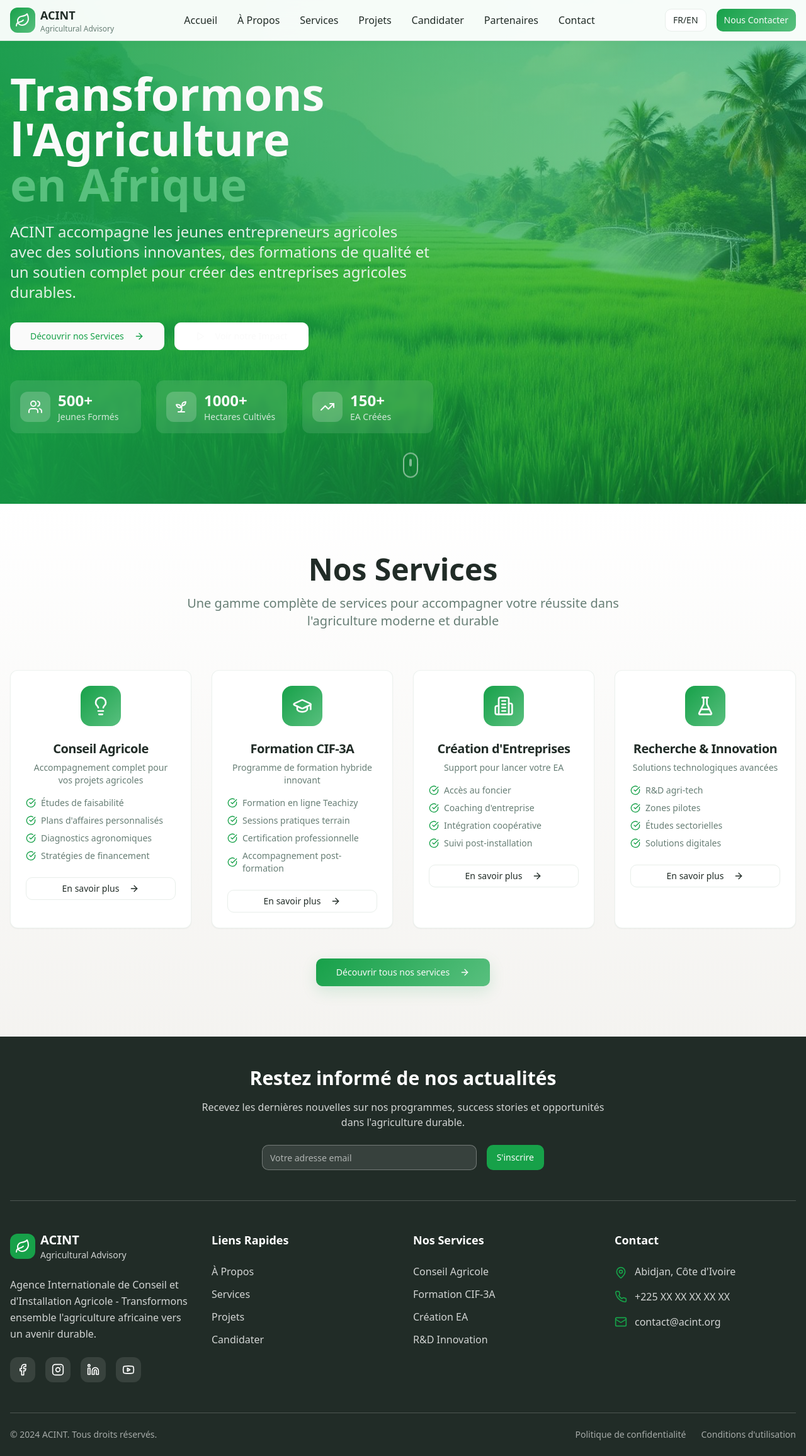
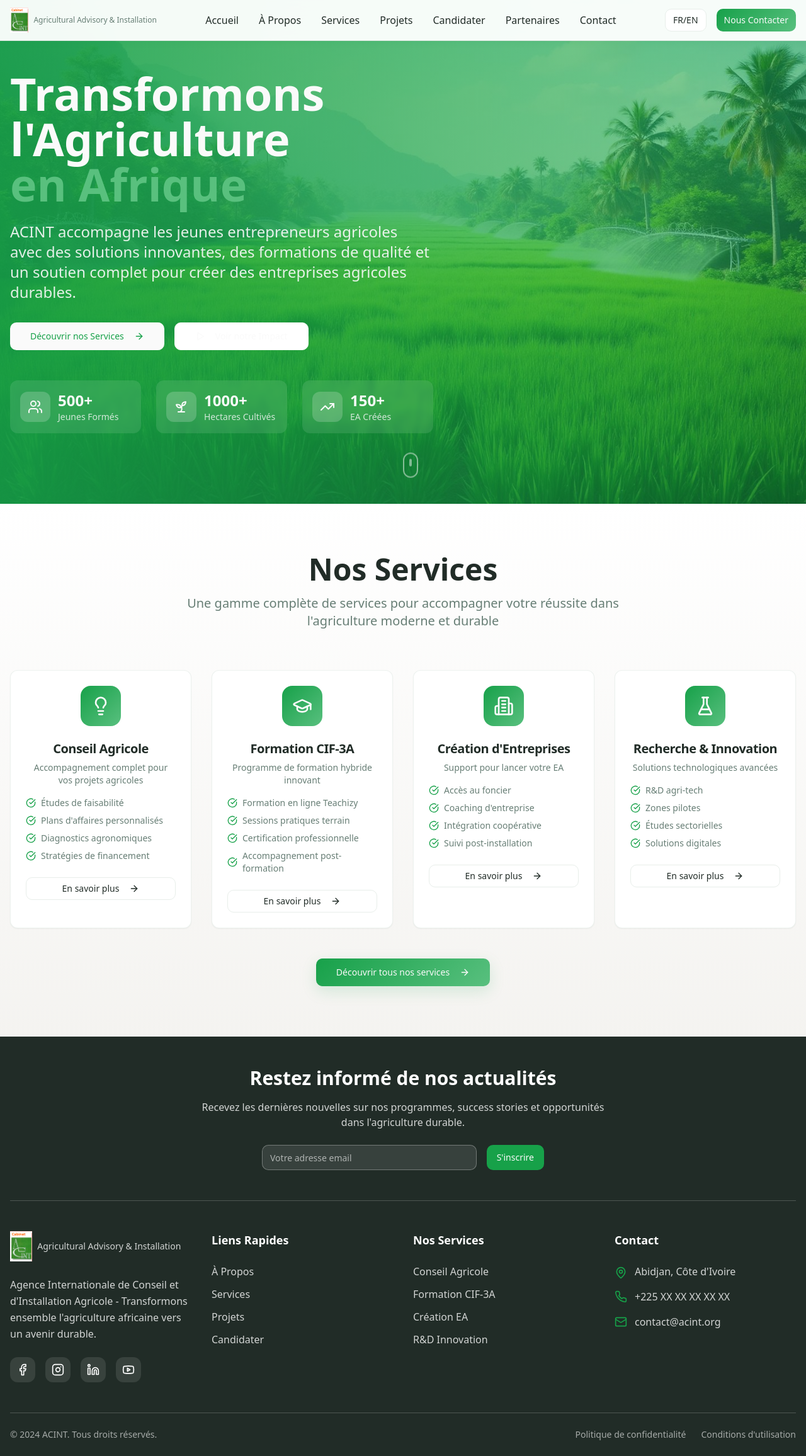
Before and after one commit to enexpharma/acint-grow-global, a React (Vite) app: page / in a window 1280 px wide. Shown: the whole page at 63% size. Built offline with nearby package versions, Linux system fonts and the light colour scheme.

Commit message:
Integrate ACINT logo
Integrate the ACINT logo into the website.

```diff
--- a/src/components/layout/Footer.tsx
+++ b/src/components/layout/Footer.tsx
@@ -1,7 +1,6 @@
 import { Button } from "@/components/ui/button";
 import { Input } from "@/components/ui/input";
 import {
-  Leaf,
   MapPin,
   Phone,
   Mail,
@@ -56,12 +55,13 @@ const Footer = () => {
           {/* Company Info */}
           <div className="lg:col-span-1">
             <div className="flex items-center space-x-2 mb-6">
-              <div className="w-10 h-10 bg-primary rounded-lg flex items-center justify-center">
-                <Leaf className="w-6 h-6 text-primary-foreground" />
-              </div>
+              <img
+                src="/lovable-uploads/da28dec9-9dd9-484b-b323-8dcf6035b03f.png"
+                alt="ACINT Logo"
+                className="h-12 w-auto"
+              />
               <div>
-                <div className="font-bold text-xl">ACINT</div>
-                <div className="text-sm text-background/80">Agricultural Advisory</div>
+                <div className="text-sm text-background/80">Agricultural Advisory & Installation</div>
               </div>
             </div>
             <p className="text-background/80 mb-6 leading-relaxed">
--- a/src/components/layout/Header.tsx
+++ b/src/components/layout/Header.tsx
@@ -1,6 +1,6 @@
 import { useState } from "react";
 import { Button } from "@/components/ui/button";
-import { Menu, X, Leaf } from "lucide-react";
+import { Menu, X } from "lucide-react";
 import { cn } from "@/lib/utils";
 
 const Header = () => {
@@ -22,12 +22,13 @@ const Header = () => {
         <div className="flex items-center justify-between h-16">
           {/* Logo */}
           <div className="flex items-center space-x-2">
-            <div className="w-10 h-10 bg-gradient-primary rounded-lg flex items-center justify-center">
-              <Leaf className="w-6 h-6 text-primary-foreground" />
-            </div>
+            <img
+              src="/lovable-uploads/da28dec9-9dd9-484b-b323-8dcf6035b03f.png"
+              alt="ACINT Logo"
+              className="h-10 w-auto"
+            />
             <div className="flex flex-col">
-              <span className="font-bold text-lg text-foreground">ACINT</span>
-              <span className="text-xs text-muted-foreground">Agricultural Advisory</span>
+              <span className="text-xs text-muted-foreground">Agricultural Advisory & Installation</span>
             </div>
           </div>
 
```
Also changed, not shown: public/lovable-uploads/da28dec9-9dd9-484b-b323-8dcf6035b03f.png (added).
